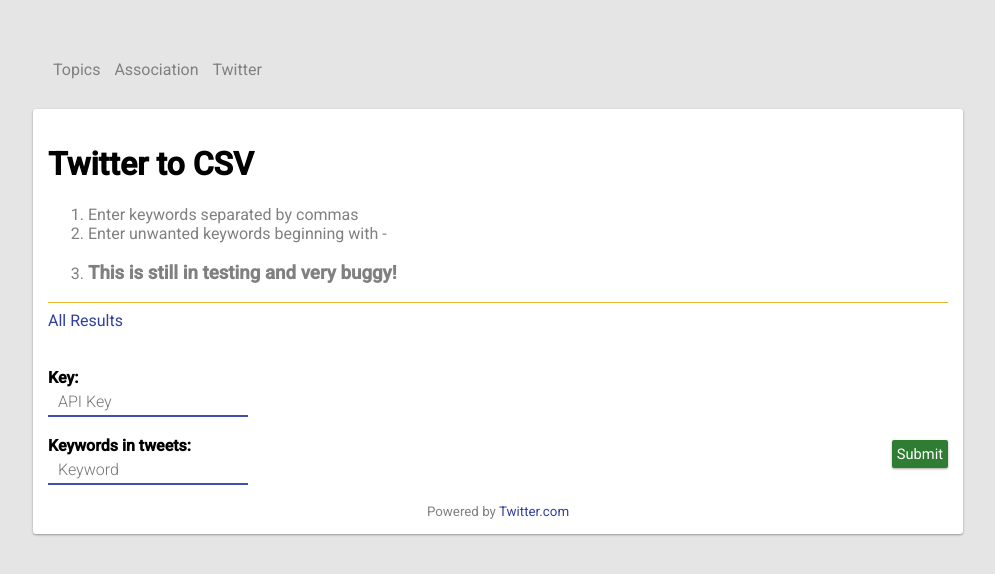
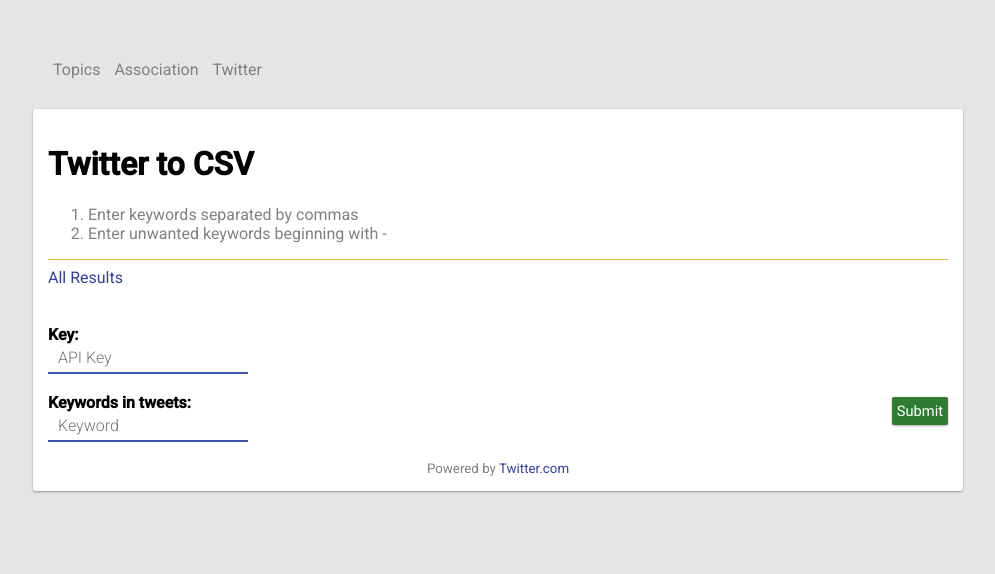
Before and after one commit to jac0bbennett/linknob, a Python web app: template templates/classify/twittercsv.html in a window 1280 px wide. Shown: the top 574 px of the page, without its empty margins (142-1137 px from the left). Run offline with Jinja, Linux system fonts and the light colour scheme; the template is opened without the code that fills it, so the values that code supplies are empty; some libraries are stand-ins or nearby versions.

Commit message:
Text fixes

```diff
--- a/templates/classify/twittercsv.html
+++ b/templates/classify/twittercsv.html
@@ -15,7 +15,6 @@
       <span class="graytext"><ol>
         <li>Enter keywords separated by commas</li>
         <li>Enter unwanted keywords beginning with -</li>
-        <li><h3>This is still in testing and very buggy!</h3></li>
       </ol>
       </span>
       <hr>
```
